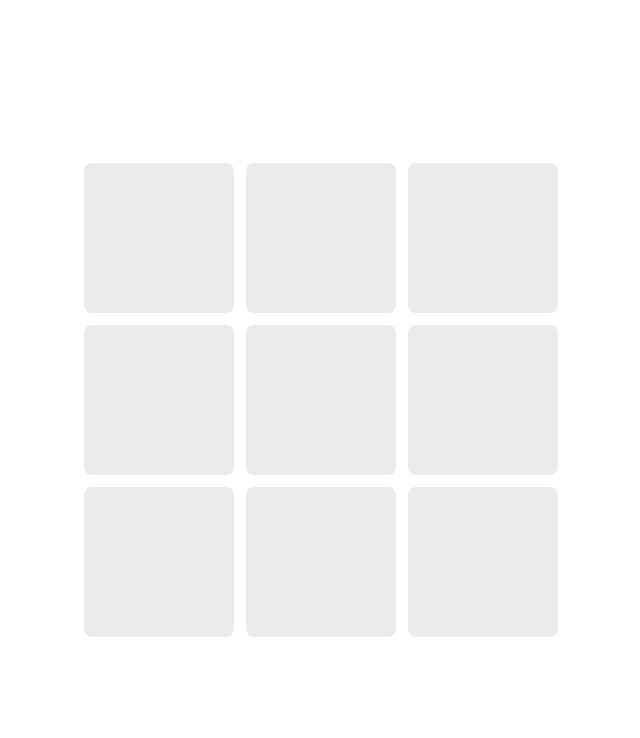
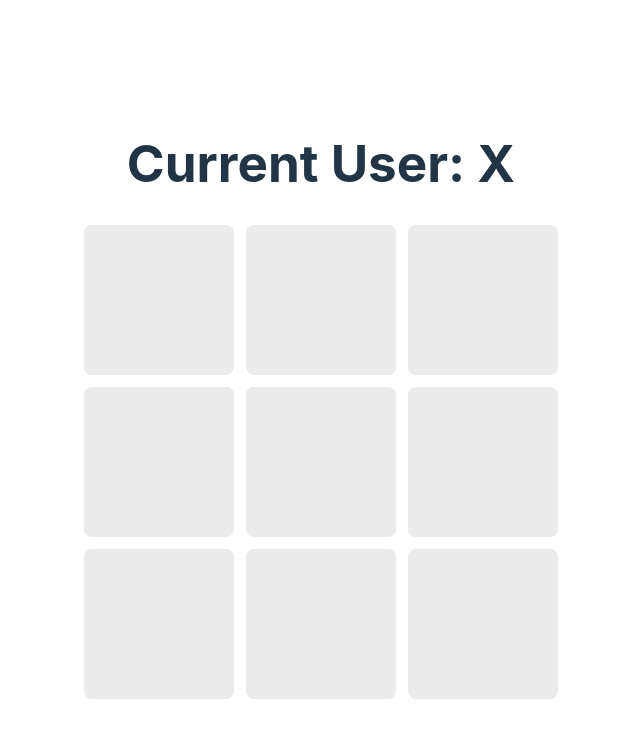
Before and after one commit to pushpendra2312/tic-tac-toe, a React (Vite) app: page / in a window 1280 px wide. Shown: the top 738 px of the page, without its empty margins (319-959 px from the left). Built offline with nearby package versions, Linux system fonts and the light colour scheme.

Commit message:
feat: add current user's turn

```diff
--- a/src/components/Grid/Grid.jsx
+++ b/src/components/Grid/Grid.jsx
@@ -57,12 +57,16 @@ const Grid = () => {
   const handleResetBtnClick = () => {
     setIsModalVisible(false)
     resetGame()
+    setCurrentUser(null)
   }
 
   console.log(currentUser)
 
   return (
     <>
+      <div>
+        <h1>Current User: {currentUser === "X" ? "O" : "X"}</h1>
+      </div>
       <div className="mainGridContainer" onClick={handleClick}>
         {[1, 2, 3, 4, 5, 6, 7, 8, 9].map((cell, index) => {
           return (
```
